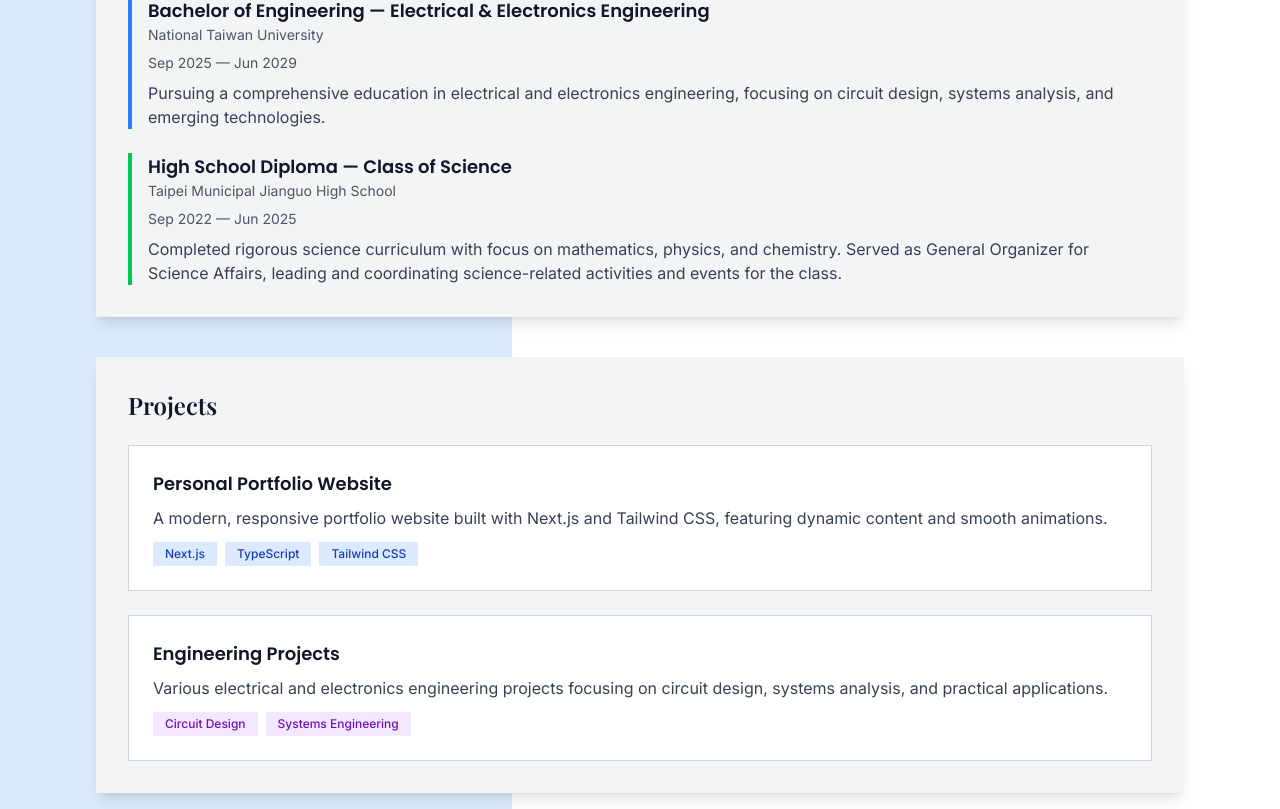
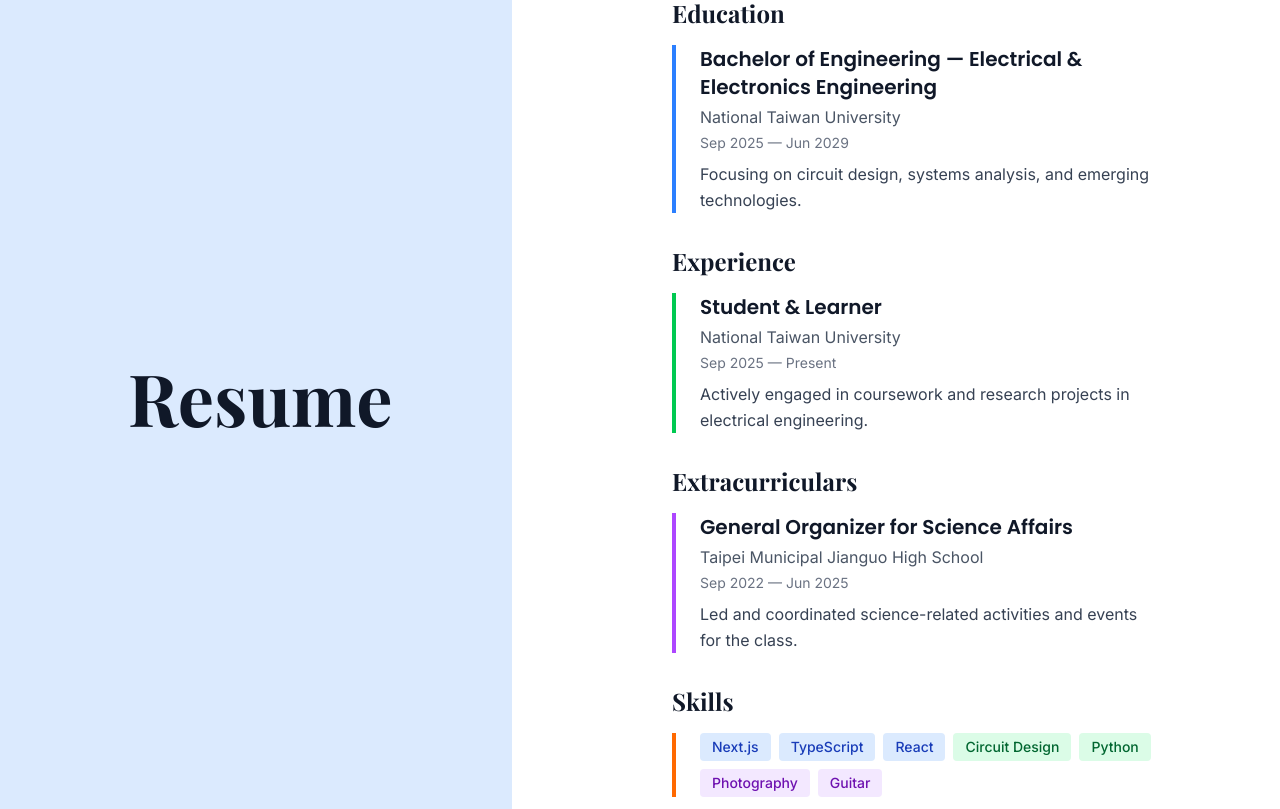
Before and after one commit to Alexchiuu/portfolio, a Next.js app: page / in a window 1280 px wide. Shown: the part 851-1660 px from the top of the page. Built offline with nearby package versions, Linux system fonts and the light colour scheme.

Commit message:
Update resume layout and 3D scroll animations

```diff
--- a/app/globals.css
+++ b/app/globals.css
@@ -1,8 +1,8 @@
 @import "tailwindcss";
 
 :root {
-  --background: #000000;
-  --foreground: #ededed;
+  --background: #ffffff;
+  --foreground: #171717;
 }
 
 @theme inline {
@@ -14,7 +14,7 @@
 
 @media (prefers-color-scheme: dark) {
   :root {
-    --background: #000000;
+    --background: #0a0a0a;
     --foreground: #ededed;
   }
 }
--- a/app/page.tsx
+++ b/app/page.tsx
@@ -73,6 +73,7 @@ export default function Home() {
   const [hasLoaded, setHasLoaded] = useState(false);
   const [isScrolling, setIsScrolling] = useState(false);
   const [isAtTop, setIsAtTop] = useState(true);
+  const [scrollProgress, setScrollProgress] = useState(0);
   const triangleIdCounter = useRef(0);
   const darkenTimeoutRef = useRef<NodeJS.Timeout | null>(null);
   const scrollTimeoutRef = useRef<NodeJS.Timeout | null>(null);
@@ -289,6 +290,14 @@ export default function Home() {
         setShowScrollArrow(true);
       }
 
+      // Calculate scroll progress for profile/intro animation (0 to 1)
+      // Start fading at 100px, fully hidden by 600px (slower)
+      const fadeStart = 100;
+      const fadeEnd = 600;
+      const scrollY = window.scrollY;
+      const progress = Math.min(Math.max((scrollY - fadeStart) / (fadeEnd - fadeStart), 0), 1);
+      setScrollProgress(progress);
+
       // Manage nav bar visibility
       setIsAtTop(window.scrollY < 50);
       setIsScrolling(true);
@@ -355,7 +364,7 @@ export default function Home() {
             <h2 className="text-xl font-bold text-gray-900" style={{ fontFamily: 'var(--font-playfair)' }}>Chiu Alex</h2>
             <div className="flex gap-6" style={{ fontFamily: 'var(--font-poppins)' }}>
               <a href="#about" className="text-gray-700 hover:text-gray-900 transition-colors font-medium">Intro</a>
-              <a href="#experience" className="text-gray-700 hover:text-gray-900 transition-colors font-medium">Experience</a>
+              <a href="#resume" className="text-gray-700 hover:text-gray-900 transition-colors font-medium">Resume</a>
               <a href="#projects" className="text-gray-700 hover:text-gray-900 transition-colors font-medium">Projects</a>
               <a href="#contact" className="text-gray-700 hover:text-gray-900 transition-colors font-medium">Contact</a>
             </div>
@@ -365,7 +374,7 @@ export default function Home() {
       <div
         className="min-h-screen relative overflow-hidden pt-20" // Added pt-20 for padding
         style={{
-          perspective: '1000px',
+          perspective: '2000px',
           background: 'linear-gradient(to right, #dbeafe 0%, #dbeafe 40%, #ffffff 40%, #ffffff 100%)',
           fontFamily: 'var(--font-inter)'
         }}
@@ -411,13 +420,34 @@ export default function Home() {
           {/* Profile and About Section - Side by Side */}
           <div
             className="mb-10 w-full grid grid-cols-1 lg:grid-cols-2 gap-0"
-            style={{ minHeight: '60vh' }}
+            style={{
+              minHeight: '60vh',
+              transform: `translateY(${scrollProgress * 80}px) scale(${1 - scrollProgress * 0.25})`,
+              opacity: 1 - scrollProgress * 1.1,
+              transition: 'transform 0.15s ease-out, opacity 0.15s ease-out',
+              transformStyle: 'preserve-3d',
+              perspective: '1500px'
+            }}
           >
             {/* Profile Section */}
             <div
               className={`bg-blue-50 p-6 shadow-lg text-center flex flex-col justify-center transition-all duration-1000 delay-500 relative z-20 ${
                 hasLoaded ? 'opacity-100 translate-x-0' : 'opacity-0 -translate-x-20'
               }`}
+              style={{
+                transform: `
+                  translateX(${-scrollProgress * 250}px)
+                  translateZ(${-scrollProgress * 200}px)
+                  rotateY(${-scrollProgress * 90}deg)
+                  rotateX(${scrollProgress * 15}deg)
+                  scale(${1 - scrollProgress * 0.15})
+                `,
+                transformStyle: 'preserve-3d',
+                transformOrigin: 'right center',
+                transition: 'transform 0.15s ease-out',
+                filter: `blur(${scrollProgress * 4}px)`,
+                backfaceVisibility: 'hidden'
+              }}
             >
               <div className="mb-4 inline-block">
                 <div className="relative h-52 w-52 overflow-hidden rounded-full mx-auto">
@@ -451,6 +481,20 @@ export default function Home() {
               className={`bg-white p-6 shadow-lg flex flex-col justify-center transition-all duration-1000 delay-500 relative z-10 ${
                 hasLoaded ? 'opacity-100 translate-x-0' : 'opacity-0 translate-x-20'
               }`}
+              style={{
+                transform: `
+                  translateX(${scrollProgress * 250}px)
+                  translateZ(${-scrollProgress * 200}px)
+                  rotateY(${scrollProgress * 90}deg)
+                  rotateX(${scrollProgress * 15}deg)
+                  scale(${1 - scrollProgress * 0.15})
+                `,
+                transformStyle: 'preserve-3d',
+                transformOrigin: 'left center',
+                transition: 'transform 0.15s ease-out',
+                filter: `blur(${scrollProgress * 4}px)`,
+                backfaceVisibility: 'hidden'
+              }}
             >
               <h2 className="mb-4 text-3xl font-semibold text-gray-900 sm:text-4xl" style={{ fontFamily: 'var(--font-playfair)' }}>
                 Intro
@@ -511,46 +555,105 @@ export default function Home() {
             <ScrollDownArrow />
           </div>
           {/* Transparent Spacer Bottom */}
-          <div className="w-full" style={{ height: '7vh' }}></div>
-          {/* Experience Section */}
+          <div className="w-full" style={{ height: '14vh' }}></div>
+          {/* Resume Section */}
           <div
-            id="experience"
-            className={`mb-10 w-full bg-gray-100 p-8 shadow-lg transition-all duration-1000 delay-500 ${
+            id="resume"
+            className={`mb-10 w-full grid grid-cols-1 lg:grid-cols-2 gap-0 transition-all duration-1000 delay-500 ${
               hasLoaded ? 'opacity-100 translate-y-0' : 'opacity-0 translate-y-8'
             }`}
+            style={{ minHeight: '50vh' }}
           >
-            <h2 className="mb-6 text-2xl font-semibold text-gray-900" style={{ fontFamily: 'var(--font-playfair)' }}>
-              Experience & Education
+            {/* Title - Left Side (Blue Background) */}
+            <div className="p-8 flex items-center justify-start">
+              <h2 className="text-7xl font-bold text-gray-900" style={{ fontFamily: 'var(--font-playfair)' }}>
+                Resume
               </h2>
-            <div className="space-y-6">
-              <div className="border-l-4 border-blue-500 pl-4">
-                <h3 className="text-lg font-semibold text-gray-900" style={{ fontFamily: 'var(--font-poppins)' }}>
+            </div>
+
+            {/* Content - Right Side (White Background) */}
+            <div className="p-8 flex flex-col justify-center">
+              <div className="space-y-8">
+                {/* Education */}
+                <div>
+                  <h3 className="text-2xl font-bold text-gray-900 mb-4" style={{ fontFamily: 'var(--font-playfair)' }}>
+                    Education
+                  </h3>
+                  <div className="border-l-4 border-blue-500 pl-6">
+                    <h4 className="text-xl font-semibold text-gray-900 mb-1" style={{ fontFamily: 'var(--font-poppins)' }}>
                       Bachelor of Engineering — Electrical & Electronics Engineering
-                </h3>
-                <p className="text-sm text-gray-600 mb-2">
+                    </h4>
+                    <p className="text-base text-gray-600 mb-1">
                       National Taiwan University
                     </p>
-                <p className="text-sm text-gray-600 mb-2">
+                    <p className="text-sm text-gray-500 mb-2">
                       Sep 2025 — Jun 2029
                     </p>
-                <p className="text-gray-700">
-                  Pursuing a comprehensive education in electrical and electronics engineering, focusing on circuit design, systems analysis, and emerging technologies.
+                    <p className="text-base text-gray-700 leading-relaxed">
+                      Focusing on circuit design, systems analysis, and emerging technologies.
                     </p>
                   </div>
+                </div>
 
-              <div className="border-l-4 border-green-500 pl-4">
-                <h3 className="text-lg font-semibold text-gray-900" style={{ fontFamily: 'var(--font-poppins)' }}>
-                  High School Diploma — Class of Science
+                {/* Experience */}
+                <div>
+                  <h3 className="text-2xl font-bold text-gray-900 mb-4" style={{ fontFamily: 'var(--font-playfair)' }}>
+                    Experience
                   </h3>
-                <p className="text-sm text-gray-600 mb-2">
+                  <div className="border-l-4 border-green-500 pl-6">
+                    <h4 className="text-xl font-semibold text-gray-900 mb-1" style={{ fontFamily: 'var(--font-poppins)' }}>
+                      Student & Learner
+                    </h4>
+                    <p className="text-base text-gray-600 mb-1">
+                      National Taiwan University
+                    </p>
+                    <p className="text-sm text-gray-500 mb-2">
+                      Sep 2025 — Present
+                    </p>
+                    <p className="text-base text-gray-700 leading-relaxed">
+                      Actively engaged in coursework and research projects in electrical engineering.
+                    </p>
+                  </div>
+                </div>
+
+                {/* Extracurriculars */}
+                <div>
+                  <h3 className="text-2xl font-bold text-gray-900 mb-4" style={{ fontFamily: 'var(--font-playfair)' }}>
+                    Extracurriculars
+                  </h3>
+                  <div className="border-l-4 border-purple-500 pl-6">
+                    <h4 className="text-xl font-semibold text-gray-900 mb-1" style={{ fontFamily: 'var(--font-poppins)' }}>
+                      General Organizer for Science Affairs
+                    </h4>
+                    <p className="text-base text-gray-600 mb-1">
                       Taipei Municipal Jianguo High School
                     </p>
-                <p className="text-sm text-gray-600 mb-2">
+                    <p className="text-sm text-gray-500 mb-2">
                       Sep 2022 — Jun 2025
                     </p>
-                <p className="text-gray-700">
-                  Completed rigorous science curriculum with focus on mathematics, physics, and chemistry. Served as General Organizer for Science Affairs, leading and coordinating science-related activities and events for the class.
+                    <p className="text-base text-gray-700 leading-relaxed">
+                      Led and coordinated science-related activities and events for the class.
                     </p>
+                  </div>
+                </div>
+
+                {/* Skills */}
+                <div>
+                  <h3 className="text-2xl font-bold text-gray-900 mb-4" style={{ fontFamily: 'var(--font-playfair)' }}>
+                    Skills
+                  </h3>
+                  <div className="border-l-4 border-orange-500 pl-6">
+                    <div className="flex flex-wrap gap-2">
+                      <span className="bg-blue-100 px-3 py-1 text-sm font-medium text-blue-800 rounded">Next.js</span>
+                      <span className="bg-blue-100 px-3 py-1 text-sm font-medium text-blue-800 rounded">TypeScript</span>
+                      <span className="bg-blue-100 px-3 py-1 text-sm font-medium text-blue-800 rounded">React</span>
+                      <span className="bg-green-100 px-3 py-1 text-sm font-medium text-green-800 rounded">Circuit Design</span>
+                      <span className="bg-green-100 px-3 py-1 text-sm font-medium text-green-800 rounded">Python</span>
+                      <span className="bg-purple-100 px-3 py-1 text-sm font-medium text-purple-800 rounded">Photography</span>
+                      <span className="bg-purple-100 px-3 py-1 text-sm font-medium text-purple-800 rounded">Guitar</span>
+                    </div>
+                  </div>
+                </div>
               </div>
             </div>
           </div>
```
Lines whose indentation alone changed are shown as unchanged.
